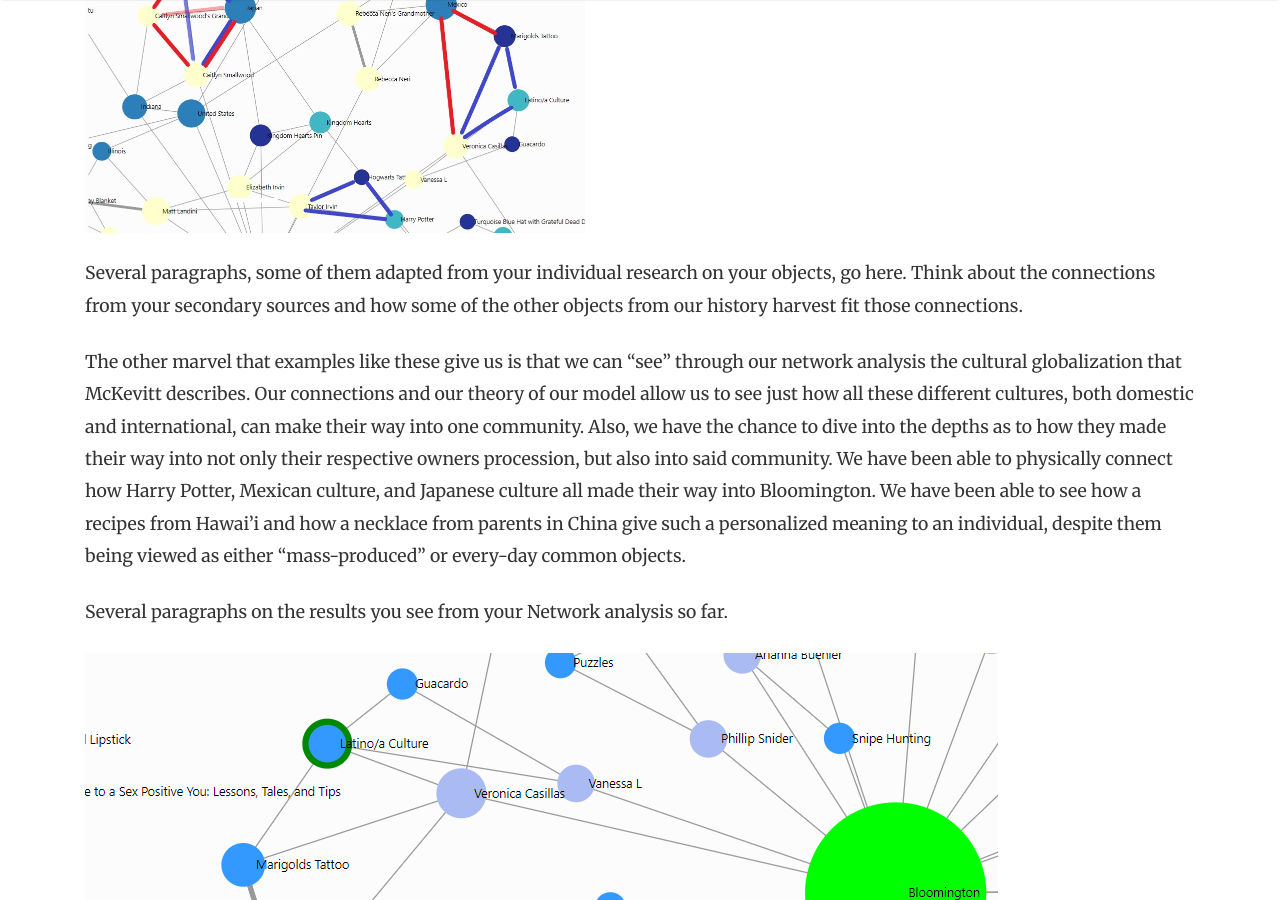
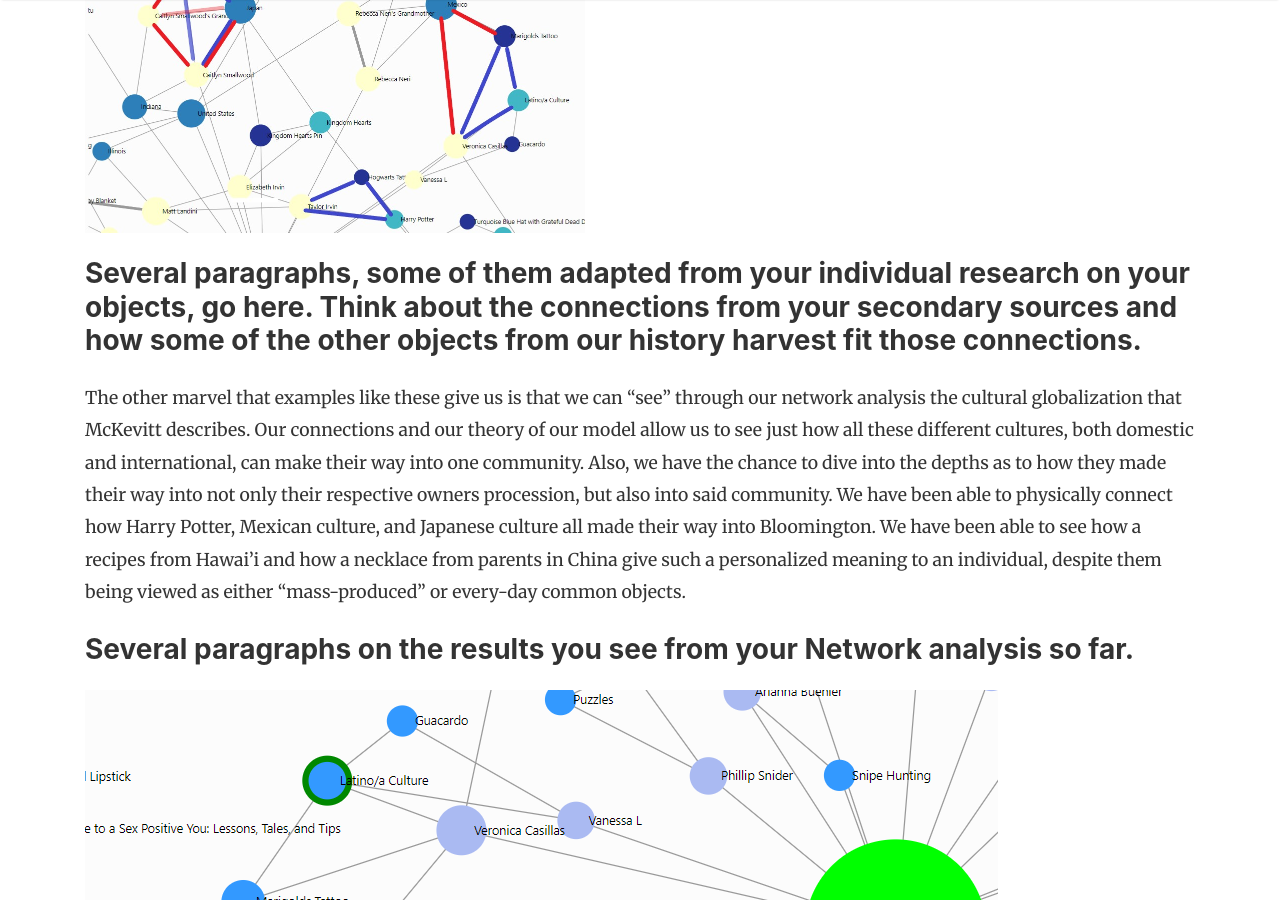
Before and after one commit to H301HistoryHarvest/H301HistoryHarvest, a Jekyll site: the page built from _stories/Networks1.md, in a window 1280 px wide and 900 px high, scrolled down 2563 px. Built offline with Jekyll 4.4.1, drawn with Linux system fonts in a browser that asks for light colours; nearby versions of some CDN libraries; comment, search, counter and statistics services are not loaded.

Commit message:
Highlighted sample text for easier removal when needed

```diff
--- a/_stories/Networks1.md
+++ b/_stories/Networks1.md
@@ -36,11 +36,11 @@ Using McKevitt's observation of cultural globalization, combined with our networ
 
 ![Example of the Model](/H301HistoryHarvest/assets/images/Network_Example1.jpg){:width="500px"}
 
-Several paragraphs, some of them adapted from your individual research on your objects, go here. Think about the connections from your secondary sources and how some of the other objects from our history harvest fit those connections.
+### Several paragraphs, some of them adapted from your individual research on your objects, go here. Think about the connections from your secondary sources and how some of the other objects from our history harvest fit those connections.
 
 The other marvel that examples like these give us is that we can "see" through our network analysis the cultural globalization that McKevitt describes. Our connections and our theory of our model allow us to see just how all these different cultures, both domestic and international, can make their way into one community. Also, we have the chance to dive into the depths as to how they made their way into not only their respective owners procession, but also into said community. We have been able to physically connect how Harry Potter, Mexican culture, and Japanese culture all made their way into Bloomington. We have been able to see how a recipes from Hawai'i and how a necklace from parents in China give such a personalized meaning to an individual, despite them being viewed as either "mass-produced" or every-day common objects.
 
-Several paragraphs on the results you see from your Network analysis so far.
+### Several paragraphs on the results you see from your Network analysis so far.
 
 ![A small portion of the network](/H301HistoryHarvest/assets/images/Network_Example.PNG)
 
```
